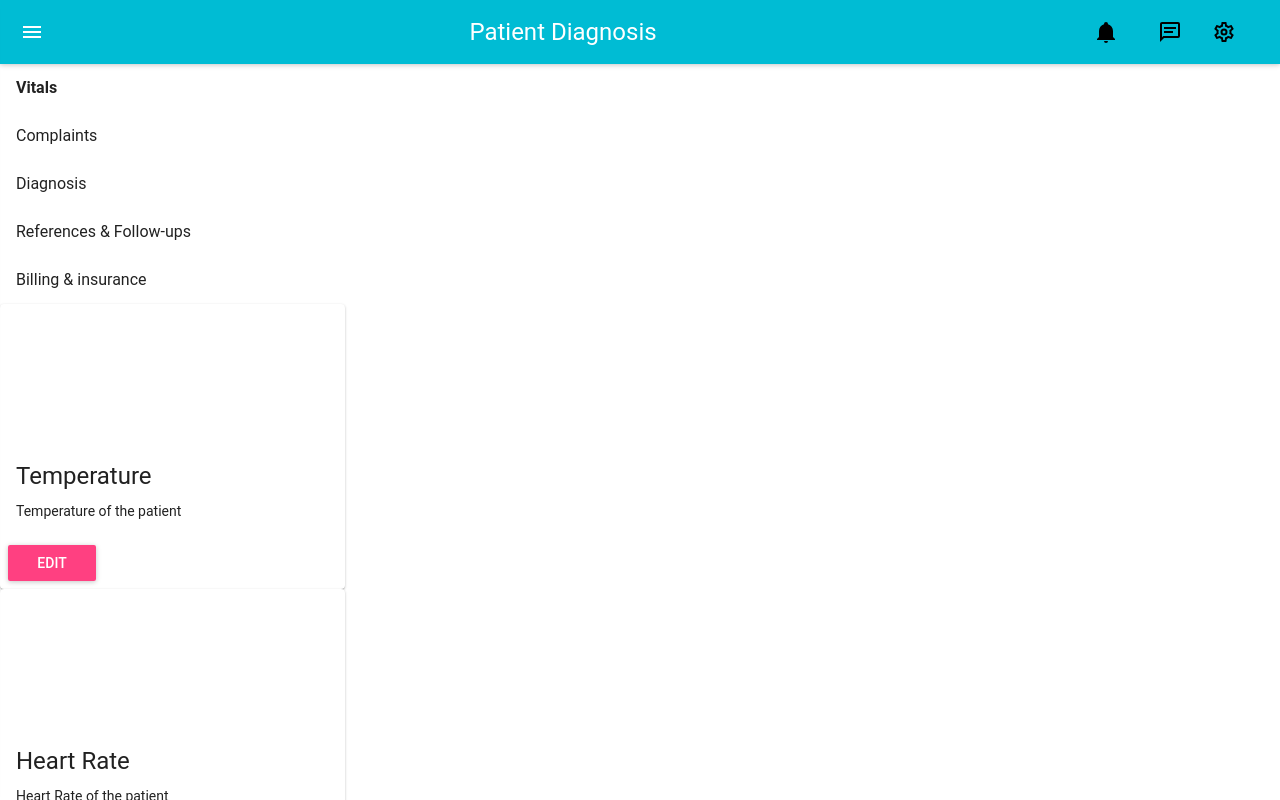
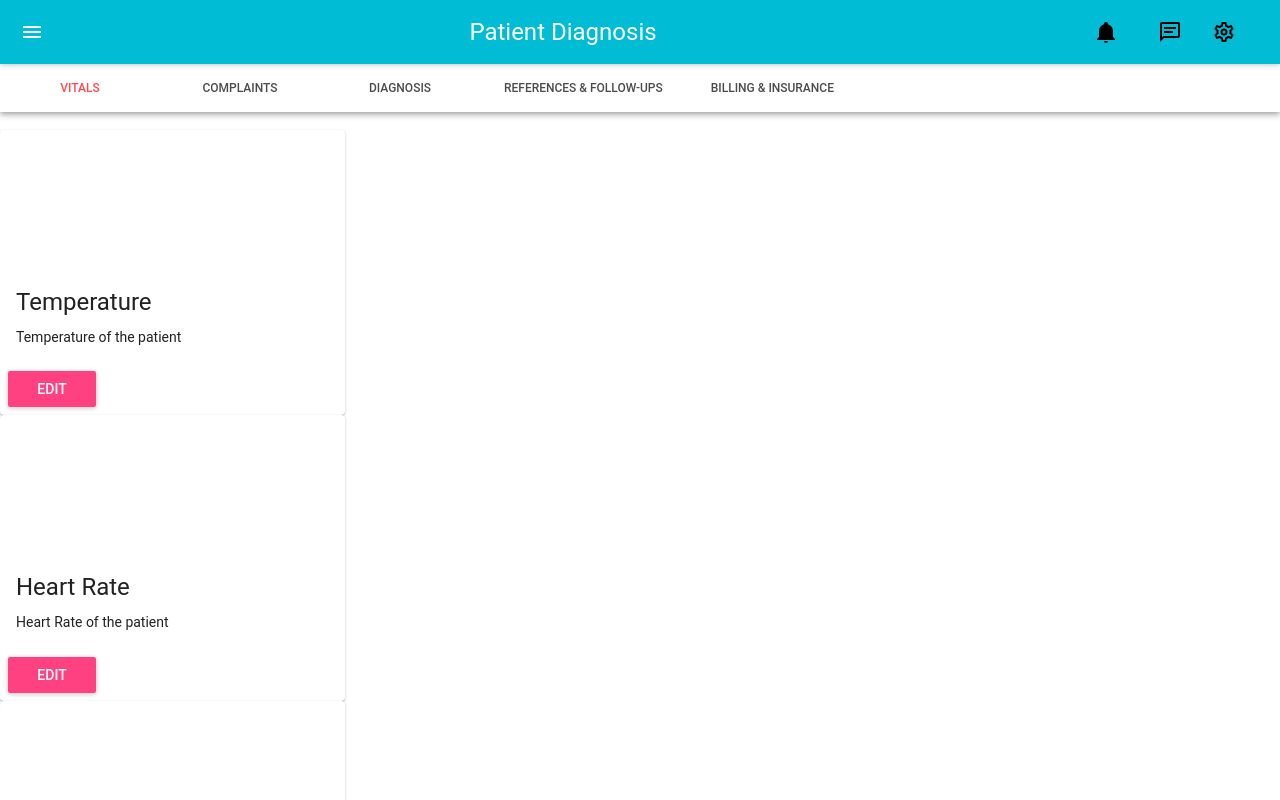
Before and after one commit to rocknegi/React, a React (Create React App) app: page /dashboard/Diagnosis in a window 1280 px wide. Shown: the top 800 px of the page. Built offline with nearby package versions, Linux system fonts and the light colour scheme; the HTML template or start-up script is replaced by a standard one.

Commit message:
add new navbar in patient diagnosis replcae evry class with className

```diff
--- a/package.json
+++ b/package.json
@@ -6,6 +6,7 @@
     "@material-ui/core": "^3.0.2",
     "@material-ui/icons": "^2.0.3",
     "axios": "^0.18.0",
+    "bloomer": "^0.6.3",
     "i": "^0.3.6",
     "material-ui": "^0.20.2",
     "npm": "^6.4.1",
@@ -15,6 +16,7 @@
     "react-router": "^4.3.1",
     "react-router-dom": "^4.3.1",
     "react-scripts": "1.1.4",
+    "react-swipeable-views": "^0.12.17",
     "react-tap-event-plugin": "^3.0.3",
     "uuid": "^3.3.2"
   },
--- a/src/AddPerson/AddPerson.js
+++ b/src/AddPerson/AddPerson.js
@@ -47,8 +47,11 @@ class AddPerson extends Component {
         event.preventDefault();
     }
 
-    saveNext = ()=>{
-        this.props.history.push("/dashboard/Diagnosis");
+    saveNext = () => {
+        this
+            .props
+            .history
+            .push("/dashboard/Diagnosis");
     }
 
     handleChange = event => {
@@ -62,10 +65,10 @@ class AddPerson extends Component {
             <div>
                 <Header headerName="Add Person"></Header>
                 <MuiThemeProvider>
-                    <div class="container-fluid">
-                        <div class="row">
-                            <div class="col-md-2"></div>
-                            <div class="col-md-6">
+                    <div className="container-fluid">
+                        <div className="row">
+                            <div className="col-md-2"></div>
+                            <div className="col-md-6">
 
                                 <TextField
                                     hintText="Enter patient's first name"
@@ -125,7 +128,7 @@ class AddPerson extends Component {
                                 <br/>
                             </div>
 
-                            <div class="col-md-4">
+                            <div className="col-md-4">
 
                                 <TextField
                                     hintText="Occupation"
--- a/src/Dashboard/Dashboard.js
+++ b/src/Dashboard/Dashboard.js
@@ -23,29 +23,32 @@ class Dashboard extends Component {
     }
 
     addPerson = () => {
-        this.props.history.push("/addPerson");
+        this
+            .props
+            .history
+            .push("/addPerson");
     }
 
     render() {
         return (
             <div>
-                <div class="container-fluid">
+                <div className="container-fluid">
 
-                    <div class="row">
+                    <div className="row">
                         <Header headerName="My Clinic"></Header>
                         <div className="fab" onClick={this.addPerson}>
                             +
                         </div>
 
-                        <div class="col-md-4">
+                        <div className="col-md-4">
                             <Cost/>
                         </div>
 
-                        <div class="col-md-4">
+                        <div className="col-md-4">
                             <Patinets/>
 
                         </div>
-                        <div class="col-md-4">
+                        <div className="col-md-4">
                             <Pie/>
 
                         </div>
--- a/src/Dashboard/Diagnosis/Diagnosis.js
+++ b/src/Dashboard/Diagnosis/Diagnosis.js
@@ -28,13 +28,15 @@ class Diagnosis extends Component {
     render() {
 
         return (
-            <div class="container-fluid">
-                <MuiThemeProvider>
+            <MuiThemeProvider>
 
-                    <div class="row">
+            <div className="container-fluid">
+
+                    <div className="row">
                         <Header headerName="Patient Diagnosis"/>
                         <DiagnosisHeader/>
-                        <div class="col-md-2">
+                        <br/>
+                        <div className="col-md-2">
                             <Card style={styles.card}>
                                 <CardActionArea>
                                     <CardMedia style={styles.media} image="" title="Temperature"/>
@@ -54,7 +56,7 @@ class Diagnosis extends Component {
 
                         </div>
 
-                        <div class="col-md-2">
+                        <div className="col-md-2">
                             <Card style={styles.card}>
                                 <CardActionArea>
                                     <CardMedia style={styles.media} image="" title="Heart Rate"/>
@@ -75,7 +77,7 @@ class Diagnosis extends Component {
 
                         </div>
 
-                        <div class="col-md-2">
+                        <div className="col-md-2">
                             <Card style={styles.card}>
                                 <CardActionArea>
                                     <CardMedia style={styles.media} image="" title="Blood Type"/>
@@ -96,8 +98,8 @@ class Diagnosis extends Component {
                         </div>
                     </div>
                     <br/>
-                    <div class="row">
-                        <div class="col-md-2">
+                    <div className="row">
+                        <div className="col-md-2">
                             <Card style={styles.card}>
                                 <CardActionArea>
                                     <CardMedia style={styles.media} image="" title="Cholestrol"/>
@@ -117,7 +119,7 @@ class Diagnosis extends Component {
 
                         </div>
 
-                        <div class="col-md-2">
+                        <div className="col-md-2">
                             <Card style={styles.card}>
                                 <CardActionArea>
                                     <CardMedia style={styles.media} image="" title="Hear Rate"/>
@@ -138,7 +140,7 @@ class Diagnosis extends Component {
 
                         </div>
 
-                        <div class="col-md-2">
+                        <div className="col-md-2">
                             <Card style={styles.card}>
                                 <CardActionArea>
                                     <CardMedia style={styles.media} image="" title="Blood Type"/>
@@ -159,9 +161,9 @@ class Diagnosis extends Component {
 
                         </div>
                     </div>
-                </MuiThemeProvider>
+
             </div>
-
+            </MuiThemeProvider>
         )
     }
 
--- a/src/Dashboard/Diagnosis/DiagnosisHeader.css
+++ b/src/Dashboard/Diagnosis/DiagnosisHeader.css
@@ -0,0 +1,5 @@
+.active {
+    background-color: rgb(204, 203, 197);
+    color:Black ;
+    font-weight:bold;
+ }
--- a/src/Dashboard/Diagnosis/DiagnosisHeader.js
+++ b/src/Dashboard/Diagnosis/DiagnosisHeader.js
@@ -1,79 +1,78 @@
-import React, {Component} from 'react';
-import './DiagnosisHeader.css';
+import React from 'react';
+import './DiagnosisHeader.css'
+import AppBar from '@material-ui/core/AppBar';
+import Tabs from '@material-ui/core/Tabs';
+import Tab from '@material-ui/core/Tab';
+import MuiThemeProvider from 'material-ui/styles/MuiThemeProvider';
 import {NavLink} from 'react-router-dom';
-import AppBar from 'material-ui/AppBar';
-import MenuItem from 'material-ui/MenuItem';
-import MuiThemeProvider from 'material-ui/styles/MuiThemeProvider';
+class DiagnosisHeader extends React.Component {
+    state = {
+        value: 10
+    };
+    handleChange = (event, value) => {
+        this.setState({value});
 
-class DiagnosisHeader extends Component {
-    constructor(props) {
-        super(props);
-
-        this.state = {}
-    }
+    };
 
     render() {
+        const style = {
+            nav: {
+                textDecoration: 'none',
+                color: '#000000'
+            },
+            tab: {
+                fontSize: '12px'
+            },
+            active: {
+                fontWeight: 'bold',
+                color: 'red',
+                background: 'white'
+            }
+        }
 
         return (
-            <div class="container-fluid">
+
+            <div>
                 <MuiThemeProvider>
-                    <div class="row">
-                        <div class="col-md-12">
+                    <AppBar position="static">
+                        <Tabs
+                            value={this.state.value}
+                            style={{
+                            background: '#ffffff'
+                        }}>
 
-                            <NavLink
-                                style={{
-                                textDecoration: 'none',
-                                color: 'white'
-                            }}
-                                activeClassName="active"
-                                to="/dashboard/Diagnosis">
-                                <MenuItem>Vitals</MenuItem>
+                            <NavLink style={style.nav} activeStyle={style.active} to="/dashboard/Diagnosis">
+                                <Tab label="Vitals" style={style.tab}/>
                             </NavLink>
 
                             <NavLink
-                                style={{
-                                textDecoration: 'none',
-                                color: 'white'
-                            }}
-                                activeClassName="active"
+                                style={style.nav}
+                                activeStyle={style.active}
                                 to="/dashboard/Complaints">
-                                <MenuItem>Complaints</MenuItem>
+                                <Tab label="Complaints" style={style.tab}/>
                             </NavLink>
                             <NavLink
-                                style={{
-                                textDecoration: 'none',
-                                color: 'white'
-                            }}
-                                activeClassName="active"
+                                style={style.nav}
+                                activeStyle={style.active}
                                 to="/dashboard/Diagnosis2">
-                                <MenuItem>Diagnosis</MenuItem>
+                                <Tab style={style.tab} label="Diagnosis"/>
                             </NavLink>
                             <NavLink
-                                style={{
-                                textDecoration: 'none',
-                                color: 'white'
-                            }}
-                                activeClassName="active"
+                                style={style.nav}
+                                activeStyle={style.active}
                                 to="/dashboard/References">
-                                <MenuItem>References & Follow-ups</MenuItem>
+                                <Tab style={style.tab} label="References & Follow-ups"/>
                             </NavLink>
-                            <NavLink
-                                style={{
-                                textDecoration: 'none',
-                                color: 'white'
-                            }}
-                                activeClassName="active"
-                                to="/dashboard/Billing">
-                                <MenuItem>Billing & insurance</MenuItem>
+                            <NavLink style={style.nav} activeStyle={style.active} to="/dashboard/Billing">
+                                <Tab style={style.tab} label="Billing & insurance"/>
                             </NavLink>
 
-                        </div>
-                    </div>
+                        </Tabs>
+                    </AppBar>
                 </MuiThemeProvider>
             </div>
         );
     }
-
 }
 
 export default DiagnosisHeader;
--- a/src/Dashboard/Header/Header.js
+++ b/src/Dashboard/Header/Header.js
@@ -44,7 +44,7 @@ class Header extends Component {
     render() {
 
         return (
-            <div class="row">
+            <div className="row">
 
                 <MuiThemeProvider>
                     <div>
```
Also changed, not shown: src/Signup/ButtonAppBarCollapse.js (added, +61 -0 lines), 1 other file (tests, documents, lock files or other folders).
